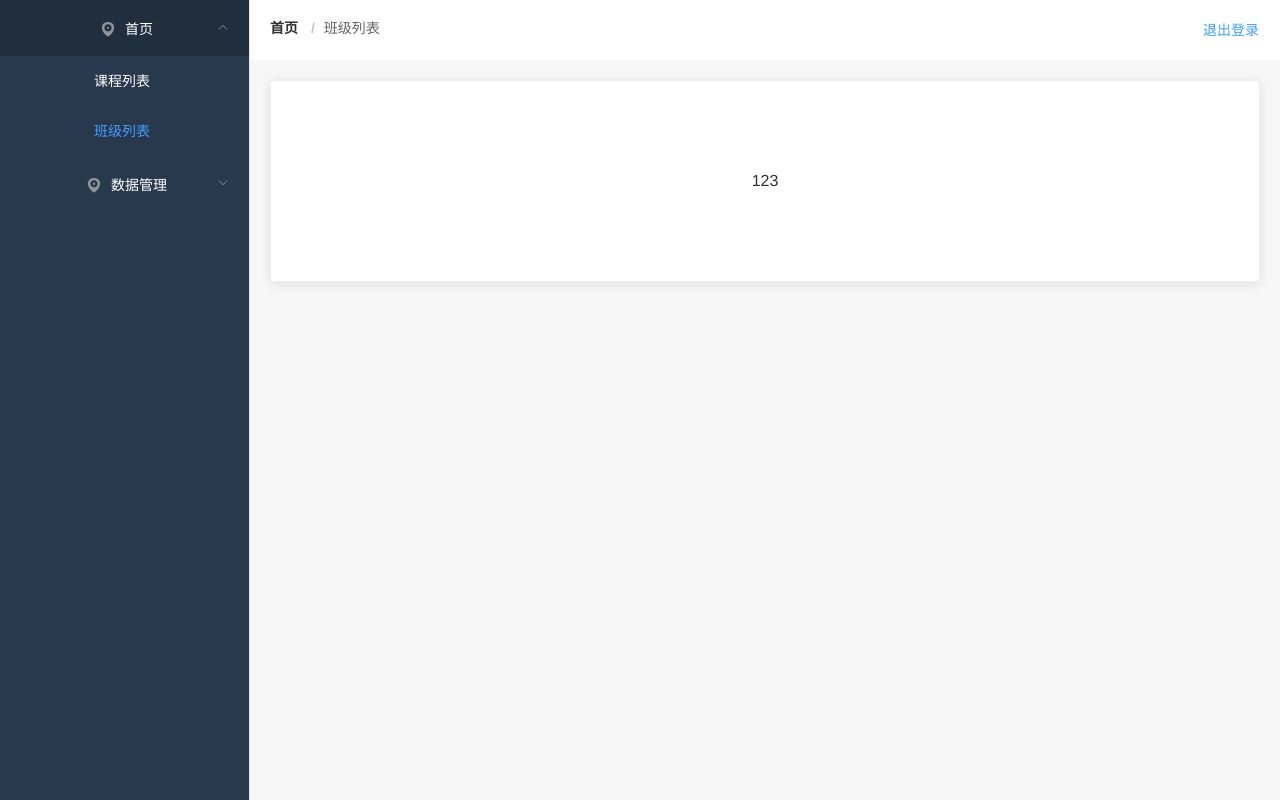
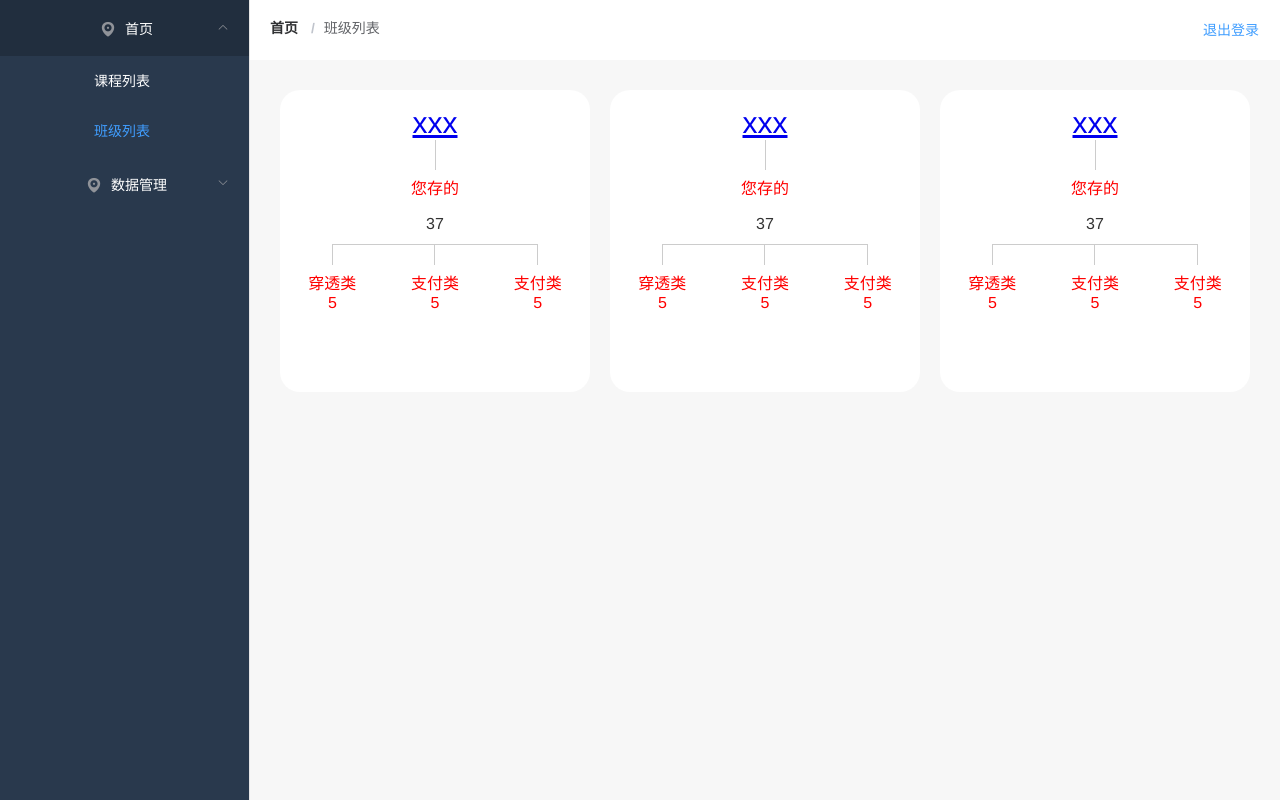
Before and after one commit to WXM229/admin-mangent, a Vue app: page /#/home/classList in a window 1280 px wide. Built offline with nearby package versions, Linux system fonts and the light colour scheme; sample sign-in values are in the browser's storage.

Commit message:
class—list

```diff
--- a/src/components/fram.vue
+++ b/src/components/fram.vue
@@ -61,7 +61,7 @@ html,body,#app,.el-container {
   background-color: #f7f7f7;
   color: #333;
   text-align: center;
-  line-height: 160px;
+  /* line-height: 160px; */
 }
 
 body > .el-container {
--- a/src/views/home/classList.vue
+++ b/src/views/home/classList.vue
@@ -1,8 +1,91 @@
 <template>
-  <div>
-   <el-card>
-     123
-   </el-card>
+  <div class="page">
+    <div class="content">
+      <div class="content_item">
+        <a class="top-content" href="#">xxx</a>
+        <div class="border"></div>
+        <p>您存的</p>
+        <span>37</span>
+        <div class="content-center">
+          <div class="content-center-top"></div>
+        </div>
+        <div class="content-border">
+          <div class="content-border-item"></div>
+          <div class="content-border-item"></div>
+          <div class="content-border-item"></div>
+        </div>
+        <div class="content-bottom">
+          <div class="content-bottom-item">
+            <div>穿透类</div>
+            <div>5</div>
+          </div>
+          <div class="content-bottom-item">
+            <div>支付类</div>
+            <div>5</div>
+          </div>
+           <div class="content-bottom-item">
+            <div>支付类</div>
+            <div>5</div>
+          </div>
+        </div>
+      </div>
+      <div class="content_item">
+        <a class="top-content" href="#">xxx</a>
+        <div class="border"></div>
+        <p>您存的</p>
+        <span>37</span>
+        <div class="content-center">
+          <div class="content-center-top"></div>
+        </div>
+        <div class="content-border">
+          <div class="content-border-item"></div>
+          <div class="content-border-item"></div>
+          <div class="content-border-item"></div>
+        </div>
+        <div class="content-bottom">
+          <div class="content-bottom-item">
+            <div>穿透类</div>
+            <div>5</div>
+          </div>
+          <div class="content-bottom-item">
+            <div>支付类</div>
+            <div>5</div>
+          </div>
+           <div class="content-bottom-item">
+            <div>支付类</div>
+            <div>5</div>
+          </div>
+        </div>
+      </div>
+      <div class="content_item">
+        <a class="top-content" href="#">xxx</a>
+        <div class="border"></div>
+        <p>您存的</p>
+        <span>37</span>
+        <div class="content-center">
+          <div class="content-center-top"></div>
+        </div>
+        <div class="content-border">
+          <div class="content-border-item"></div>
+          <div class="content-border-item"></div>
+          <div class="content-border-item"></div>
+        </div>
+        <div class="content-bottom">
+          <div class="content-bottom-item">
+            <div>穿透类</div>
+            <div>5</div>
+          </div>
+          <div class="content-bottom-item">
+            <div>支付类</div>
+            <div>5</div>
+          </div>
+           <div class="content-bottom-item">
+            <div>支付类</div>
+            <div>5</div>
+          </div>
+        </div>
+      </div>
+    </div>
   </div>
 </template>
 
@@ -13,5 +96,59 @@ export default {
 </script>
 
 <style>
-
+.content {
+  width: 100%;
+  display: flex;
+}
+.content_item {
+  flex: 1;
+  width: 33%;
+  height: 300px;
+  background: #ffffff;
+  border-radius: 20px;
+  padding: 1px;
+  margin: 10px;
+}
+.top-content {
+  margin-top: 15px;
+  display: block;
+  font-size: 30px;
+}
+.border {
+  width: 1px;
+  height: 30px;
+  background: #cccccc;
+  margin: 0 auto;
+}
+p {
+  color: red;
+  margin-top: 5px;
+}
+.content-center {
+  padding: 1px;
+  margin-top: 10px;
+}
+.content-center-top {
+  width: 67%;
+  height: 1px;
+  background: #cccccc;
+  margin: 0 auto;
+}
+.content-border {
+  display: flex;
+  margin-top: -6px;
+}
+.content-border-item {
+  width: 1px;
+  height: 20px;
+  background: #cccccc;
+  margin: 5px auto;
+}
+.content-bottom {
+  display: flex;
+  color: red;
+}
+.content-bottom-item {
+  flex: 1;
+}
 </style>
```
